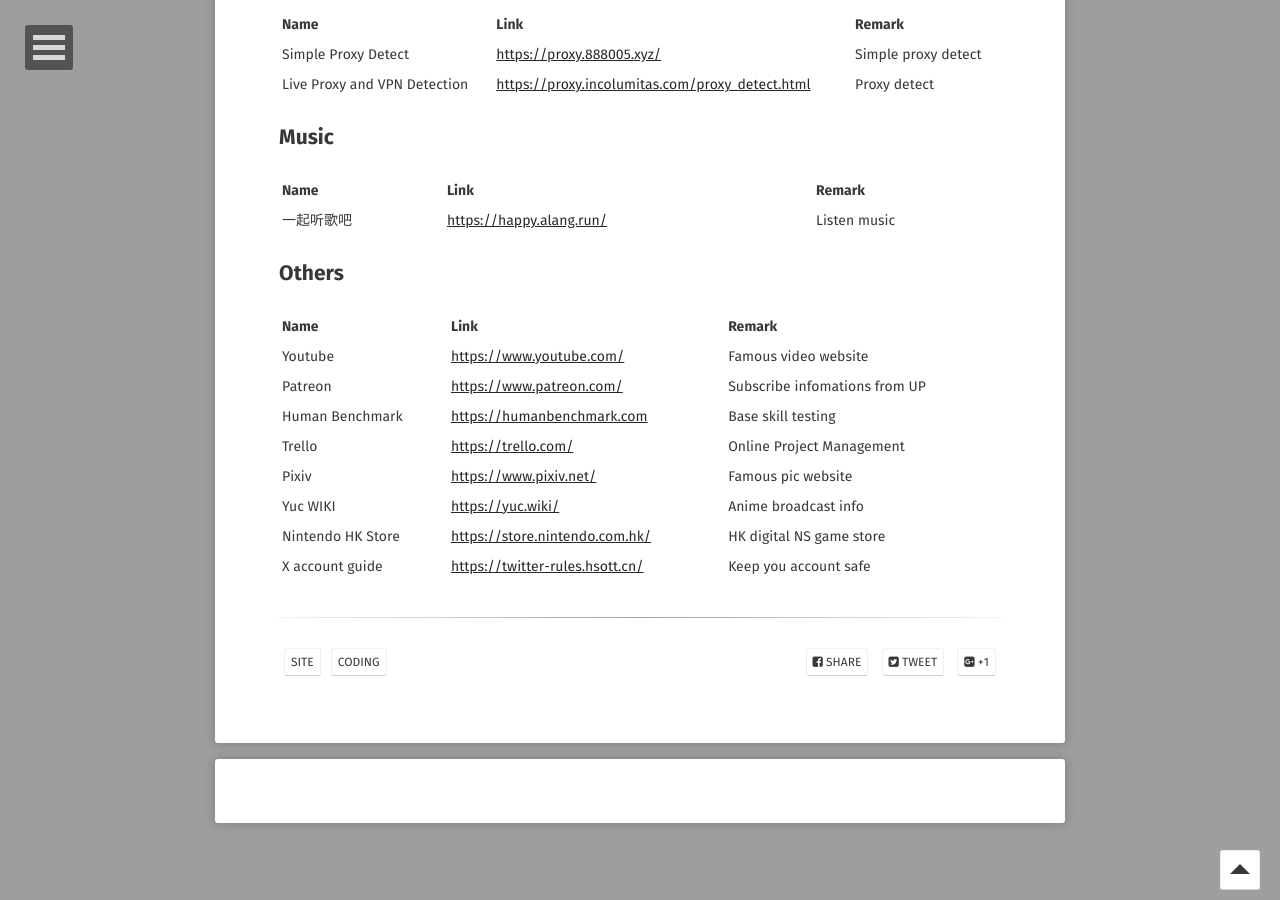
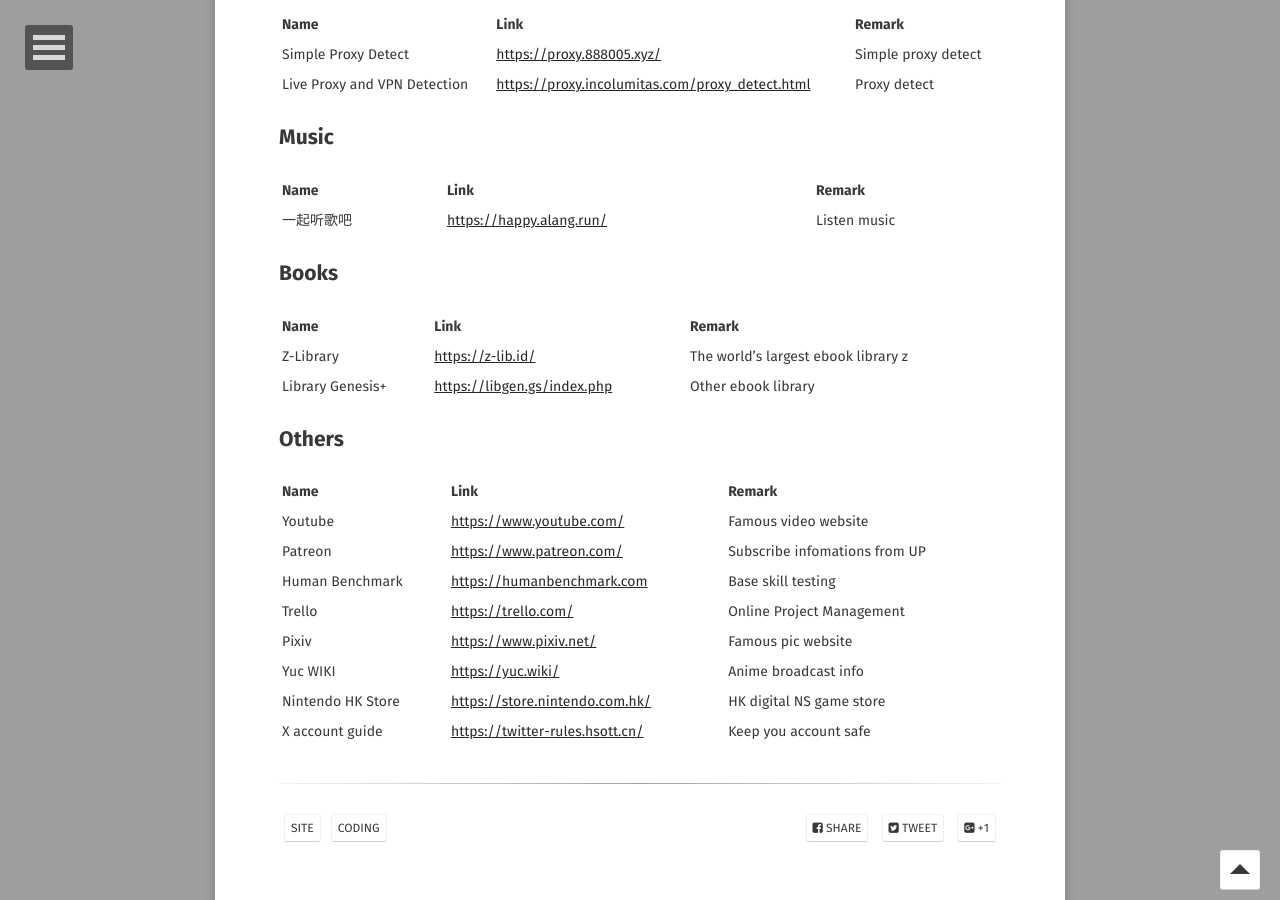
Before and after one commit to o7878x/o7878x.github.io, a Jekyll site: the page built from _posts/2024-07-07-pratical-websites.md, in a window 1280 px wide and 900 px high, scrolled down 1974 px. Built offline with Jekyll 4.4.1, drawn with Linux system fonts in a browser that asks for light colours; some web fonts are replaced; comment, search, counter and statistics services are not loaded; some of the changed text lies outside the part shown.

Commit message:
feature:add ebook sites

```diff
--- a/_posts/2024-07-07-pratical-websites.md
+++ b/_posts/2024-07-07-pratical-websites.md
@@ -72,6 +72,13 @@
 | --- | --- | --- |
 | 一起听歌吧 | <https://happy.alang.run/> | Listen music |
 
+## Books
+
+| Name | Link | Remark |
+| --- | --- | --- |
+| Z-Library| <https://z-lib.id/> | The world's largest ebook library z |
+| Library Genesis+ | <https://libgen.gs/index.php> | Other ebook library |
+
 ## Others
 
 | Name | Link | Remark |
```
